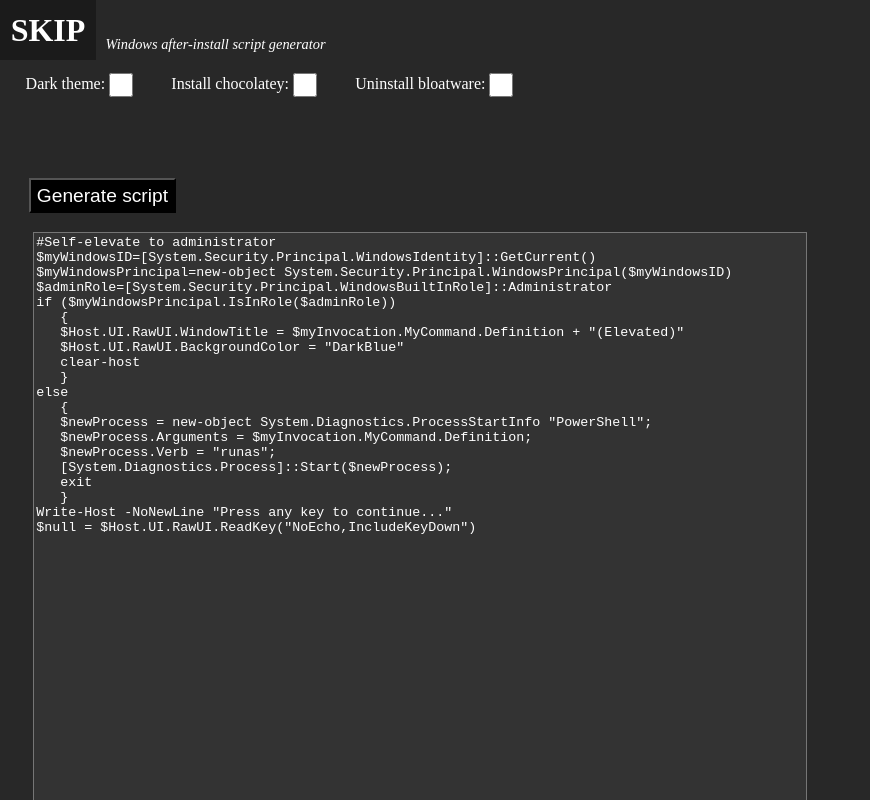
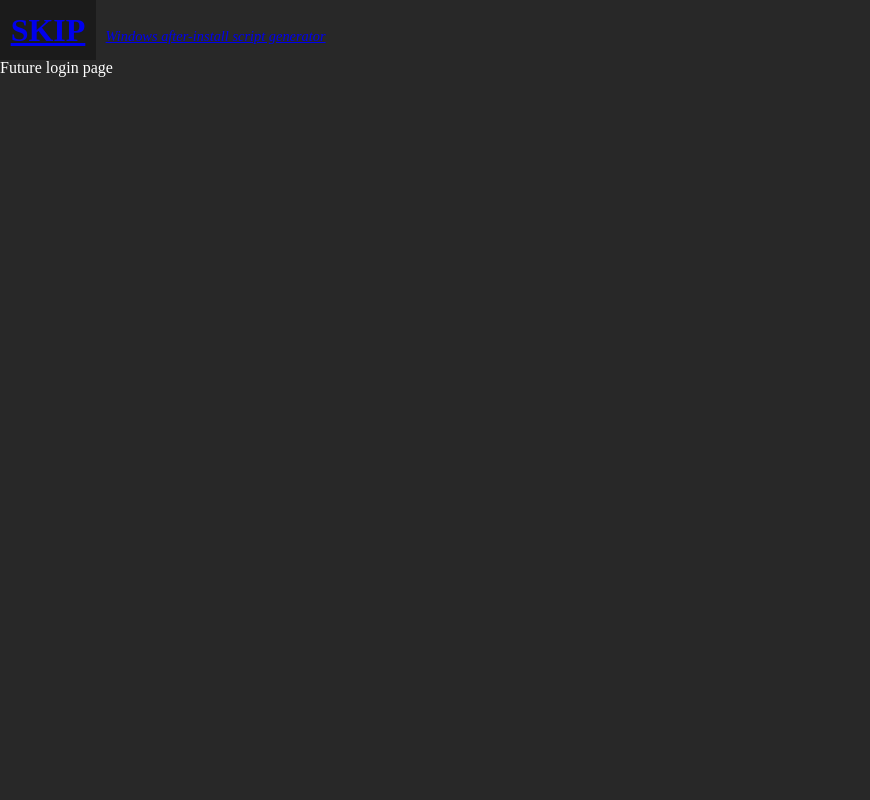
Before and after one commit to Nerond32/skip, a React app: page /login in a window 1280 px wide. Shown: the top 800 px of the page, without its empty margins (0-870 px from the left). Built offline with nearby package versions, Linux system fonts and the light colour scheme.

Commit message:
Routing to future login page

```diff
--- a/src/components/App.jsx
+++ b/src/components/App.jsx
@@ -1,13 +1,16 @@
 import React from "react";
+import { Route } from "react-router-dom";
 import "./App.less";
 import Header from "./Header/Header";
 import Content from "./Content/Content";
+import Login from "./Login/Login";
 
 const App = () => {
   return (
     <React.Fragment>
       <Header />
-      <Content />
+      <Route exact path="/" component={Content} />
+      <Route path="/login" component={Login} />
     </React.Fragment>
   );
 };
--- a/src/components/Header/Header.jsx
+++ b/src/components/Header/Header.jsx
@@ -1,11 +1,17 @@
 import React from "react";
+import { Link } from "react-router-dom";
 import "./Header.less";
 
 const Header = () => {
   return (
     <header>
-      <div className="title">SKIP</div>
-      <div className="details">Windows after-install script generator</div>
+      <Link to="/">
+        {" "}
+        <div className="title">SKIP</div>
+      </Link>
+      <Link to="/login">
+        <div className="details">Windows after-install script generator</div>
+      </Link>
     </header>
   );
 };
--- /dev/null
+++ b/src/components/Login/Login.jsx
@@ -0,0 +1,11 @@
+import React from "react";
+
+const Login = () => {
+  return (
+    <div>
+      <h2>Future login page</h2>
+    </div>
+  );
+};
+
+export default Login;
```
